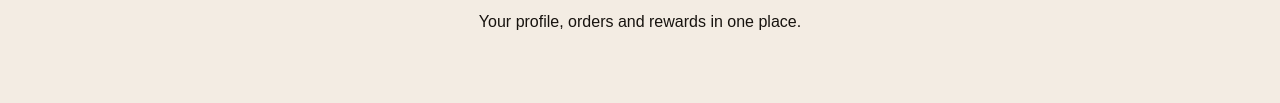
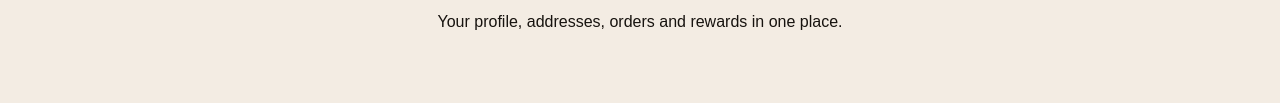
Before and after one commit to atshreebrand-sketch/atshreestore, a plain HTML site: page account.html in a window 1280 px wide. Shown: the part 285-388 px from the top of the page. Drawn offline with Linux system fonts and the light colour scheme.

Commit message:
Expand customer account profile and addresses

```diff
--- a/account.html
+++ b/account.html
@@ -9,7 +9,7 @@
 <div class="top">FREE SHIPPING ON ORDERS ABOVE ₹1,999 · EASY 7-DAY EXCHANGE</div>
 <nav class="nav"><a class="logo" href="index.html">ATSHREE</a><div class="links"><a href="shop.html">NEW IN</a><a href="shop.html?category=Men">MEN</a><a href="shop.html?category=Women">WOMEN</a><a href="about.html">OUR STORY</a></div><div class="navRight"><a class="accountLink" href="account.html">ACCOUNT</a><a class="bag" href="checkout.html">BAG</a></div></nav>
 <main>
-<section class="pageHero"><div class="wrap"><div class="ey">ATSHREE</div><h1>My Account</h1><p>Your profile, orders and rewards in one place.</p></div></section>
+<section class="pageHero"><div class="wrap"><div class="ey">ATSHREE</div><h1>My Account</h1><p>Your profile, addresses, orders and rewards in one place.</p></div></section>
 <section class="section"><div class="wrap" id="accountArea"></div></section>
 </main>
 <footer class="footer"><div class="wrap footgrid"><div><div class="logo" style="color:#fff">ATSHREE</div><p>Modern Indian ethnic wear.<br>Tradition, reimagined.</p></div><div><h4>SHOP</h4><a href="shop.html">New In</a><br><a href="shop.html?category=Men">Men</a><br><a href="shop.html?category=Women">Women</a></div><div><h4>HELP</h4><a href="shipping.html">Shipping</a><br><a href="returns.html">Returns</a><br><a href="contact.html">Contact</a></div><div><h4>LEGAL</h4><a href="privacy.html">Privacy</a><br><a href="terms.html">Terms</a><br><a href="refund.html">Refunds</a></div></div></footer>
```
